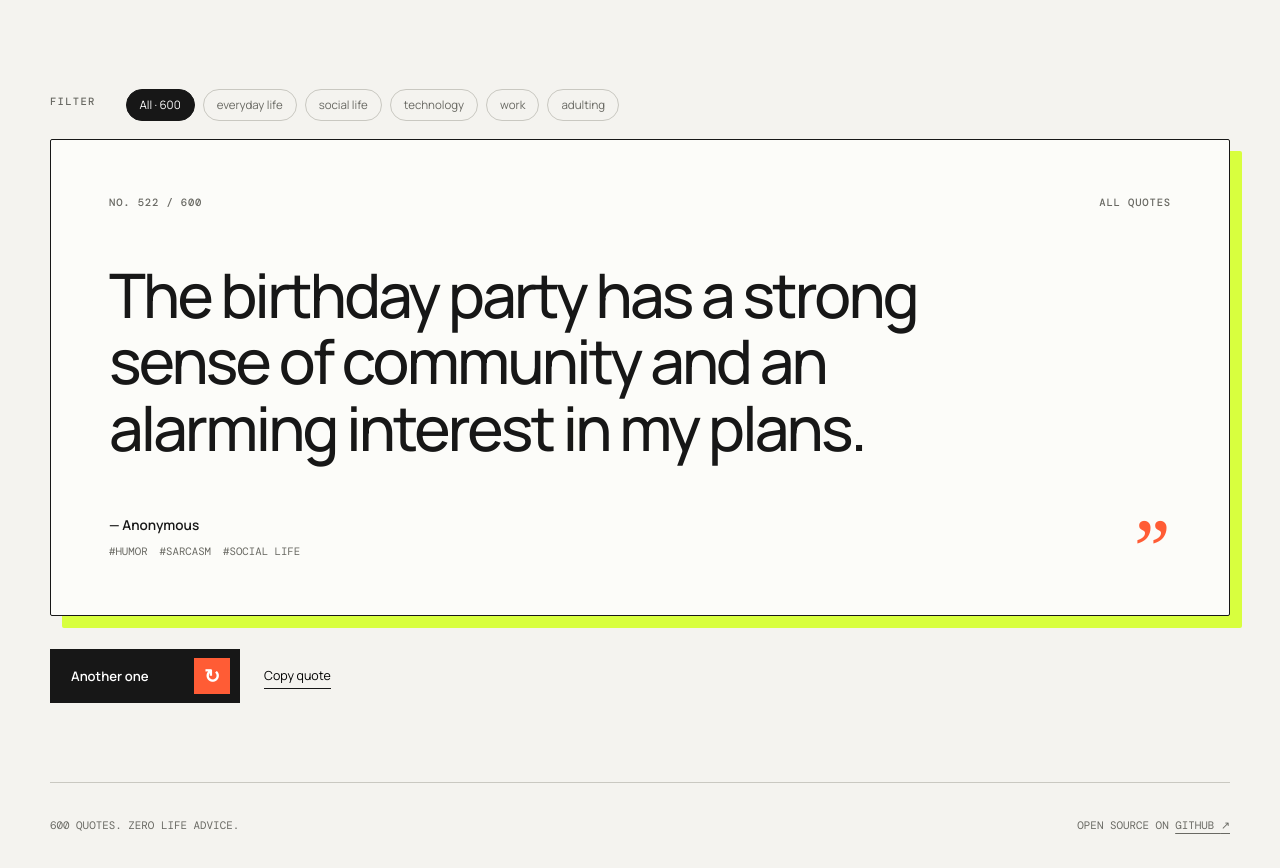
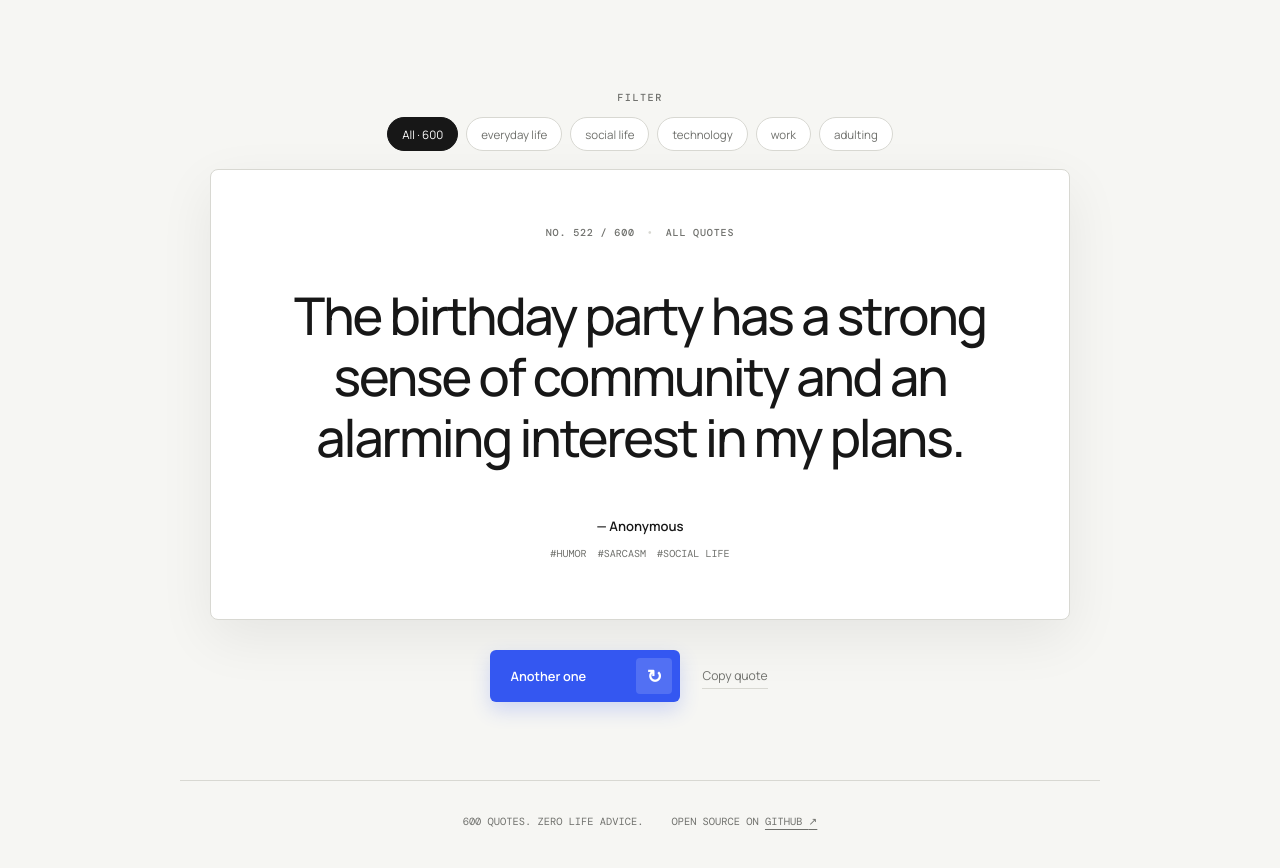
Before and after one commit to numerate64/quotes-r-us, a website: page index.html in a window 1280 px wide. Shown: the part 470-1338 px from the top of the page. Drawn offline with nearby package versions, Linux system fonts and the light colour scheme.

Commit message:
Center and simplify Quotes-R-Us layout

```diff
--- a/styles.css
+++ b/styles.css
@@ -1,12 +1,12 @@
 :root {
   color-scheme: light;
-  --paper: #f4f3ef;
+  --background: #f6f6f3;
+  --surface: #ffffff;
   --ink: #171717;
-  --muted: #696963;
-  --line: #c9c8c1;
-  --card: #fcfcf9;
-  --accent: #ff5c35;
-  --acid: #d8ff3e;
+  --muted: #6f706c;
+  --line: #d8d8d2;
+  --accent: #3457f1;
+  --accent-soft: #edf0ff;
 }
 
 * { box-sizing: border-box; }
@@ -14,7 +14,7 @@ html { scroll-behavior: smooth; }
 body {
   min-height: 100vh;
   margin: 0;
-  background: var(--paper);
+  background: var(--background);
   color: var(--ink);
   font-family: "Manrope", ui-sans-serif, system-ui, sans-serif;
   -webkit-font-smoothing: antialiased;
@@ -24,161 +24,293 @@ button { font: inherit; }
 button, a { -webkit-tap-highlight-color: transparent; }
 :focus-visible { outline: 3px solid var(--accent); outline-offset: 4px; }
 
-.site-header, main, footer { width: min(1180px, calc(100% - 48px)); margin-inline: auto; }
+.site-header,
+main,
+footer {
+  width: min(920px, calc(100% - 40px));
+  margin-inline: auto;
+}
+
 .site-header {
-  min-height: 80px;
-  display: flex;
+  min-height: 76px;
+  display: grid;
+  grid-template-columns: 1fr auto 1fr;
   align-items: center;
-  justify-content: space-between;
-  gap: 24px;
-  border-bottom: 1px solid var(--ink);
+  border-bottom: 1px solid var(--line);
 }
 .wordmark {
-  font: 500 .79rem/1 "DM Mono", monospace;
+  grid-column: 2;
+  font: 500 .78rem/1 "DM Mono", monospace;
   letter-spacing: .13em;
   text-decoration: none;
 }
 .submit-link {
-  font-size: .82rem;
+  grid-column: 3;
+  justify-self: end;
+  color: var(--muted);
+  font-size: .78rem;
   font-weight: 600;
   text-decoration: none;
-  border-bottom: 1px solid var(--ink);
-  padding-bottom: 3px;
+  transition: color .15s ease;
 }
+.submit-link:hover { color: var(--ink); }
 
-main { padding: clamp(64px, 9vw, 120px) 0 72px; }
-.intro { display: grid; grid-template-columns: minmax(0, 2.1fr) minmax(220px, .9fr); align-items: end; gap: 48px; }
+main { padding: clamp(68px, 10vw, 108px) 0 72px; }
+.intro {
+  max-width: 720px;
+  margin-inline: auto;
+  display: flex;
+  flex-direction: column;
+  align-items: center;
+  text-align: center;
+}
 .kicker {
-  grid-column: 1 / -1;
   display: flex;
   align-items: center;
   gap: 9px;
-  margin: 0 0 -14px;
-  font: 500 .7rem/1 "DM Mono", monospace;
+  margin: 0 0 24px;
+  color: var(--muted);
+  font: 500 .68rem/1 "DM Mono", monospace;
   letter-spacing: .12em;
 }
-.status-dot { width: 8px; height: 8px; border-radius: 50%; background: var(--accent); }
+.status-dot {
+  width: 7px;
+  height: 7px;
+  border-radius: 50%;
+  background: var(--accent);
+}
 h1 {
   margin: 0;
-  font-size: clamp(3.5rem, 8vw, 7.25rem);
+  font-size: clamp(3rem, 7vw, 5.3rem);
   font-weight: 500;
-  line-height: .91;
-  letter-spacing: -.065em;
+  line-height: .98;
+  letter-spacing: -.055em;
 }
-h1 em { font-family: Georgia, serif; font-weight: 400; }
-.intro-copy { margin: 0 0 7px; color: var(--muted); font-size: clamp(.95rem, 1.4vw, 1.1rem); line-height: 1.7; }
+h1 em {
+  color: var(--accent);
+  font-family: Georgia, serif;
+  font-weight: 400;
+}
+.intro-copy {
+  max-width: 550px;
+  margin: 26px auto 0;
+  color: var(--muted);
+  font-size: 1rem;
+  line-height: 1.75;
+}
 
-.quote-section { margin-top: clamp(72px, 10vw, 128px); }
-.filter-row { display: flex; align-items: flex-start; gap: 30px; margin-bottom: 18px; }
-.filter-label { padding-top: 8px; color: var(--muted); font: 500 .66rem/1 "DM Mono", monospace; letter-spacing: .12em; }
-.tag-list { display: flex; flex-wrap: wrap; gap: 8px; }
+.quote-section {
+  max-width: 860px;
+  margin: clamp(68px, 9vw, 96px) auto 0;
+}
+.filter-row {
+  margin-bottom: 18px;
+  display: flex;
+  flex-direction: column;
+  align-items: center;
+  gap: 14px;
+}
+.filter-label {
+  color: var(--muted);
+  font: 500 .64rem/1 "DM Mono", monospace;
+  letter-spacing: .14em;
+}
+.tag-list {
+  display: flex;
+  flex-wrap: wrap;
+  justify-content: center;
+  gap: 8px;
+}
 .tag-button {
-  min-height: 32px;
-  padding: 6px 13px;
+  min-height: 34px;
+  padding: 7px 14px;
   border: 1px solid var(--line);
   border-radius: 999px;
-  background: transparent;
+  background: var(--surface);
   color: var(--muted);
   cursor: pointer;
   font-size: .72rem;
-  transition: background .15s ease, border-color .15s ease, color .15s ease;
+  transition: border-color .15s ease, background .15s ease, color .15s ease;
 }
-.tag-button:hover { border-color: var(--ink); color: var(--ink); }
-.tag-button[aria-pressed="true"] { background: var(--ink); border-color: var(--ink); color: white; }
+.tag-button:hover {
+  border-color: #9c9d98;
+  color: var(--ink);
+}
+.tag-button[aria-pressed="true"] {
+  background: var(--ink);
+  border-color: var(--ink);
+  color: white;
+}
 
 .quote-card {
-  min-height: 420px;
-  padding: clamp(25px, 5vw, 58px);
+  min-height: 380px;
+  padding: clamp(28px, 6vw, 58px);
   display: grid;
   grid-template-rows: auto 1fr auto;
-  border: 1px solid var(--ink);
-  border-radius: 2px;
-  background: var(--card);
-  box-shadow: 12px 12px 0 var(--acid);
+  border: 1px solid var(--line);
+  border-radius: 8px;
+  background: var(--surface);
+  box-shadow: 0 18px 55px rgba(20, 20, 20, .07);
 }
 .card-topline {
   display: flex;
-  justify-content: space-between;
-  gap: 20px;
+  justify-content: center;
+  gap: 12px;
   color: var(--muted);
-  font: 500 .66rem/1 "DM Mono", monospace;
+  font: 500 .63rem/1 "DM Mono", monospace;
   letter-spacing: .08em;
 }
+.card-topline span + span::before {
+  content: "•";
+  margin-right: 12px;
+  color: var(--line);
+}
 blockquote {
-  max-width: 970px;
+  max-width: 720px;
   align-self: center;
-  margin: 54px 0;
-  font-size: clamp(2rem, 4.8vw, 4.3rem);
+  justify-self: center;
+  margin: 48px auto;
+  font-size: clamp(1.9rem, 4.2vw, 3.25rem);
   font-weight: 500;
-  line-height: 1.08;
-  letter-spacing: -.045em;
+  line-height: 1.17;
+  letter-spacing: -.04em;
+  text-align: center;
   text-wrap: balance;
   overflow-wrap: anywhere;
 }
-.card-footer { display: flex; align-items: end; justify-content: space-between; gap: 24px; }
-.quote-source { margin: 0 0 12px; font-size: .85rem; font-weight: 600; }
-.quote-tags { display: flex; flex-wrap: wrap; gap: 12px; color: var(--muted); font: 400 .67rem/1 "DM Mono", monospace; text-transform: uppercase; }
-.quote-mark { height: 42px; color: var(--accent); font: 400 5rem/.8 Georgia, serif; }
+.card-footer {
+  display: flex;
+  flex-direction: column;
+  align-items: center;
+  gap: 8px;
+  text-align: center;
+}
+.quote-source {
+  margin: 0 0 12px;
+  font-size: .82rem;
+  font-weight: 600;
+}
+.quote-tags {
+  display: flex;
+  flex-wrap: wrap;
+  justify-content: center;
+  gap: 11px;
+  color: var(--muted);
+  font: 400 .63rem/1.4 "DM Mono", monospace;
+  text-transform: uppercase;
+}
+.quote-mark {
+  display: none;
+}
 
-.actions { min-height: 68px; margin-top: 26px; display: flex; align-items: center; gap: 24px; }
+.actions {
+  min-height: 64px;
+  margin-top: 24px;
+  display: flex;
+  align-items: center;
+  justify-content: center;
+  flex-wrap: wrap;
+  gap: 22px;
+}
 .primary-button {
   min-width: 190px;
-  min-height: 54px;
-  padding: 0 9px 0 20px;
+  min-height: 52px;
+  padding: 0 8px 0 20px;
   display: inline-flex;
   align-items: center;
   justify-content: space-between;
   gap: 24px;
-  border: 1px solid var(--ink);
-  border-radius: 0;
-  background: var(--ink);
+  border: 0;
+  border-radius: 6px;
+  background: var(--accent);
   color: white;
   cursor: pointer;
-  font-size: .82rem;
+  font-size: .8rem;
   font-weight: 600;
+  box-shadow: 0 8px 20px rgba(52, 87, 241, .2);
   transition: transform .15s ease, background .15s ease;
 }
-.primary-button:hover { background: #30302e; transform: translateY(-2px); }
-.button-icon { width: 36px; height: 36px; display: grid; place-items: center; background: var(--accent); font-size: 1.2rem; }
+.primary-button:hover {
+  background: #2949db;
+  transform: translateY(-2px);
+}
+.button-icon {
+  width: 36px;
+  height: 36px;
+  display: grid;
+  place-items: center;
+  border-radius: 4px;
+  background: rgba(255, 255, 255, .15);
+  font-size: 1.15rem;
+}
 .primary-button.is-spinning .button-icon { animation: spin .35s ease; }
-.text-button { border: 0; border-bottom: 1px solid var(--ink); padding: 4px 0; background: transparent; cursor: pointer; font-size: .78rem; }
-.copy-status { color: var(--muted); font-size: .75rem; }
+.text-button {
+  border: 0;
+  border-bottom: 1px solid var(--line);
+  padding: 4px 0;
+  background: transparent;
+  color: var(--muted);
+  cursor: pointer;
+  font-size: .76rem;
+}
+.text-button:hover { color: var(--ink); border-color: var(--ink); }
+.copy-status { min-width: 0; color: var(--muted); font-size: .72rem; }
 
 footer {
-  min-height: 86px;
+  min-height: 84px;
   padding: 24px 0;
   display: flex;
-  justify-content: space-between;
+  justify-content: center;
   align-items: center;
-  gap: 20px;
+  flex-wrap: wrap;
+  gap: 10px 28px;
   border-top: 1px solid var(--line);
   color: var(--muted);
-  font: 400 .68rem/1.4 "DM Mono", monospace;
+  font: 400 .65rem/1.4 "DM Mono", monospace;
+  text-align: center;
   text-transform: uppercase;
 }
 footer p { margin: 0; }
 
 @keyframes spin { to { transform: rotate(180deg); } }
-@media (max-width: 720px) {
-  .site-header, main, footer { width: min(100% - 30px, 1180px); }
-  .site-header { min-height: 68px; }
-  main { padding-top: 56px; }
-  .intro { grid-template-columns: 1fr; gap: 28px; }
-  .kicker { margin-bottom: 0; }
-  h1 { font-size: clamp(3.2rem, 17vw, 5.2rem); }
-  .intro-copy { max-width: 35rem; }
-  .quote-section { margin-top: 72px; }
-  .filter-row { display: block; }
-  .filter-label { display: block; margin-bottom: 13px; }
-  .tag-list { flex-wrap: nowrap; overflow-x: auto; padding-bottom: 7px; scrollbar-width: thin; }
+
+@media (max-width: 640px) {
+  .site-header, main, footer { width: min(100% - 28px, 920px); }
+  .site-header {
+    min-height: 66px;
+    grid-template-columns: 1fr auto;
+  }
+  .wordmark { grid-column: 1; justify-self: start; }
+  .submit-link { grid-column: 2; }
+  main { padding-top: 54px; }
+  .kicker { margin-bottom: 20px; }
+  h1 { font-size: clamp(2.9rem, 14vw, 4.4rem); }
+  .intro-copy { margin-top: 22px; font-size: .93rem; }
+  .quote-section { margin-top: 58px; }
+  .tag-list {
+    width: 100%;
+    flex-wrap: nowrap;
+    justify-content: flex-start;
+    overflow-x: auto;
+    padding: 2px 1px 8px;
+    scrollbar-width: thin;
+  }
   .tag-button { flex: 0 0 auto; }
-  .quote-card { min-height: 390px; padding: 24px; box-shadow: 7px 7px 0 var(--acid); }
-  blockquote { margin: 46px 0; font-size: clamp(1.75rem, 8.3vw, 2.65rem); }
-  .card-topline { font-size: .58rem; }
-  .actions { flex-wrap: wrap; gap: 18px; }
-  .primary-button { flex: 1 1 190px; }
-  footer { align-items: flex-start; flex-direction: column; }
+  .quote-card { min-height: 360px; padding: 26px 22px; }
+  .card-topline { flex-wrap: wrap; }
+  blockquote {
+    margin: 40px auto;
+    font-size: clamp(1.75rem, 8.2vw, 2.5rem);
+  }
+  .actions { gap: 18px; }
+  .primary-button { flex: 0 1 210px; }
+  footer { align-items: center; flex-direction: column; }
 }
+
 @media (prefers-reduced-motion: reduce) {
-  *, *::before, *::after { scroll-behavior: auto !important; animation: none !important; transition: none !important; }
+  *, *::before, *::after {
+    scroll-behavior: auto !important;
+    animation: none !important;
+    transition: none !important;
+  }
 }
```
